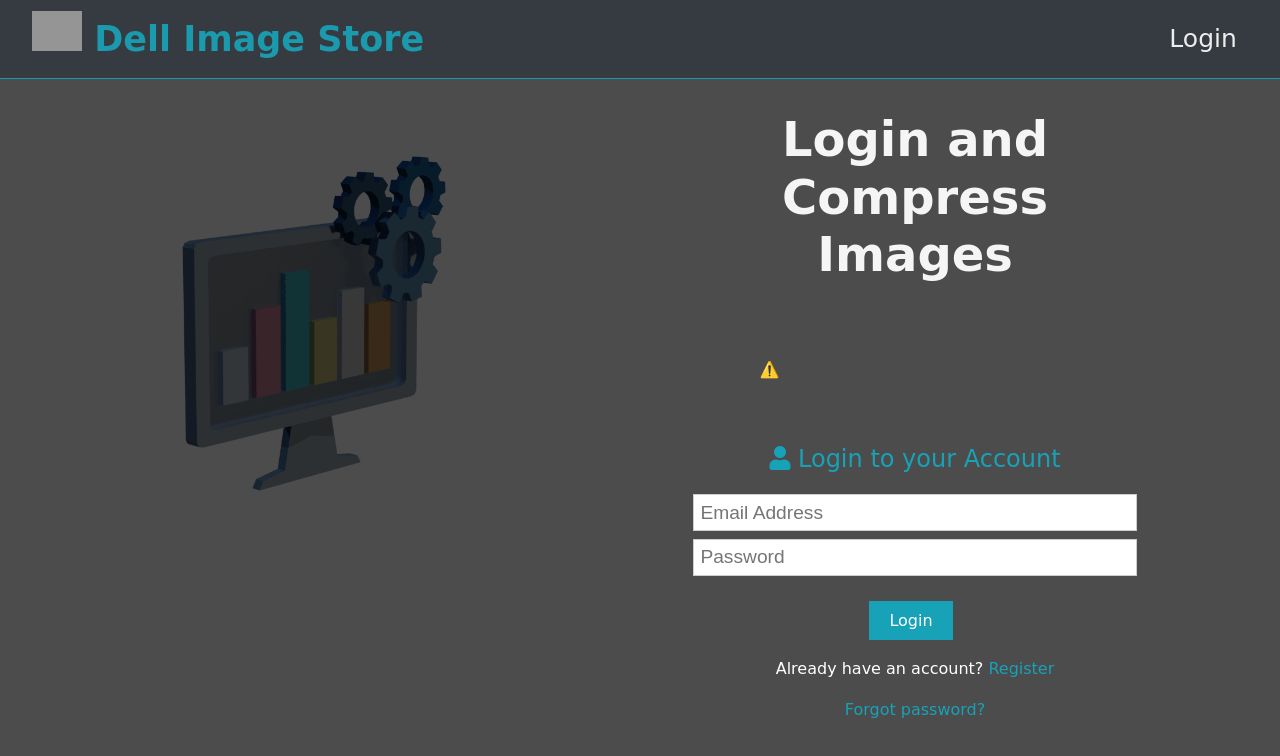
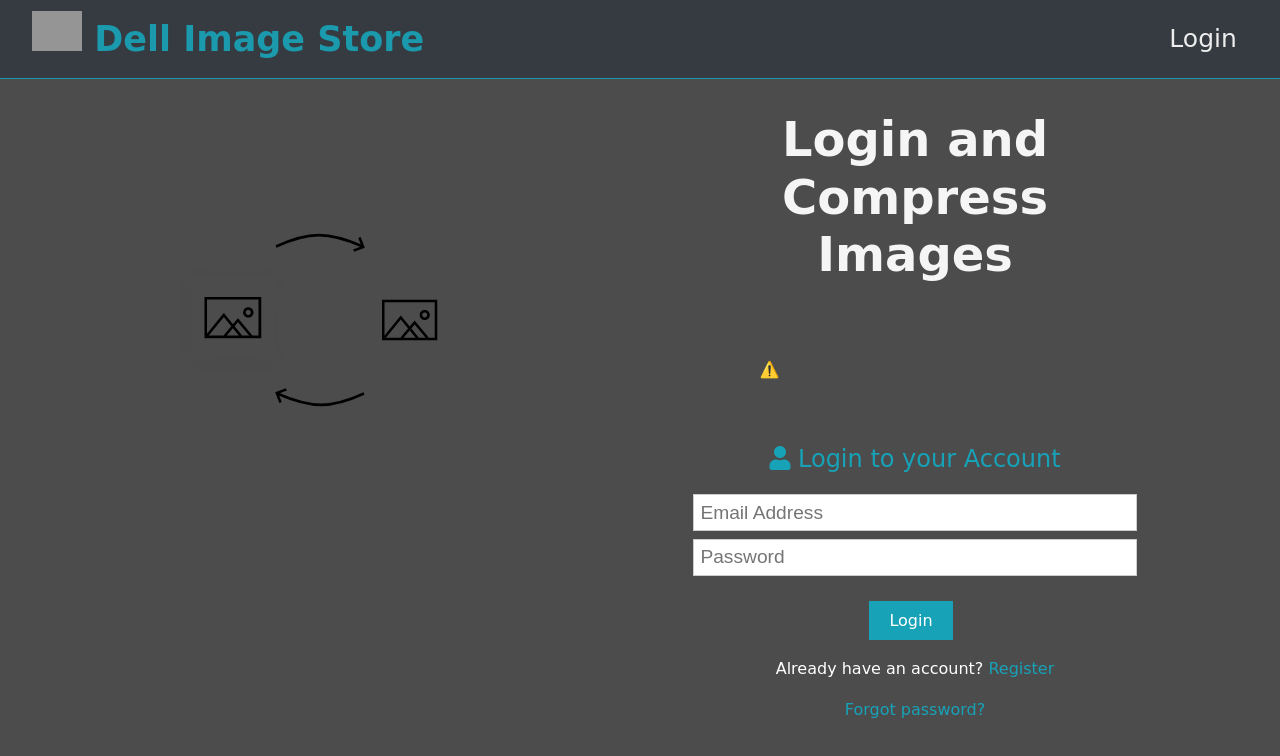
Before and after one commit to meparasagarwal/Hack2HireImageOptimisation, a React (Create React App) app in the folder client/: page /Login in a window 1280 px wide. Shown: the top 756 px of the page. Built offline with nearby package versions, Linux system fonts and the light colour scheme; no server answers; grey boxes are pictures that could not be loaded.

Commit message:
adding changes

```diff
--- a/client/src/App.css
+++ b/client/src/App.css
@@ -332,7 +332,7 @@
 .landing {
     position:relative;
     height:100vh;
-    background-image:url("./images/backgroundanimation.gif");
+    background-image:url("./images/image-swap.gif");
     background-repeat: no-repeat;
 }
 
--- a/client/src/components/Forgotpw.js
+++ b/client/src/components/Forgotpw.js
@@ -22,11 +22,9 @@
             }).then((response) => {
                 if (response.status === 201){
                     setAlertMessage("An Email has been sent to your mail");
-                    setClassName("alert alert-success");
-
+                    setClassName("alert alert-success")
                 }
                 else{
-
                     setAlertMessage("Invalid email");
                     setClassName("alert alert-danger")
                 }
--- a/client/src/components/Home.js
+++ b/client/src/components/Home.js
@@ -26,11 +26,16 @@
 				.then((response)=>{
 					setImages(response.data.image);
 				})}
-			})},[]);
+			})
+			.catch(err=>{
+			console.log(err);
+		})},[]);
 	const onClick=async e=>{
 		e.preventDefault();
 		await axios.get("/Login")
-		.then(response=>{history.push("/Login");
+		.then(response=>{history.push("/Login");})
+		.catch(err=>{
+			console.log(err);
 		})};
 
 
@@ -68,6 +73,8 @@
 				console.log(response.data);
 				let data=response.data;
 				history.push("/Resize",{data});
+			}).catch(err=>{
+				console.log(err);
 			})
 	}
 }
--- a/client/src/components/Login.js
+++ b/client/src/components/Login.js
@@ -14,6 +14,8 @@
 			if (response.status === 201){
         history.push("/home");
       }
+    }).catch(err=>{
+      console.log(err)
     })
   });
   const [formData,setFormData]=useState({
@@ -32,6 +34,7 @@
             }).then((response)=>{history.push("/home")})
             .catch(err=>{
               if(err.response){
+                console.log(err.response);
                  setAlertMessage("Invalid credentials");
           setClassName("alert alert-danger");
               }else{
```
Also changed, not shown: client/src/images/backgroundanimation.gif (deleted), client/src/images/image-swap.gif (added).
